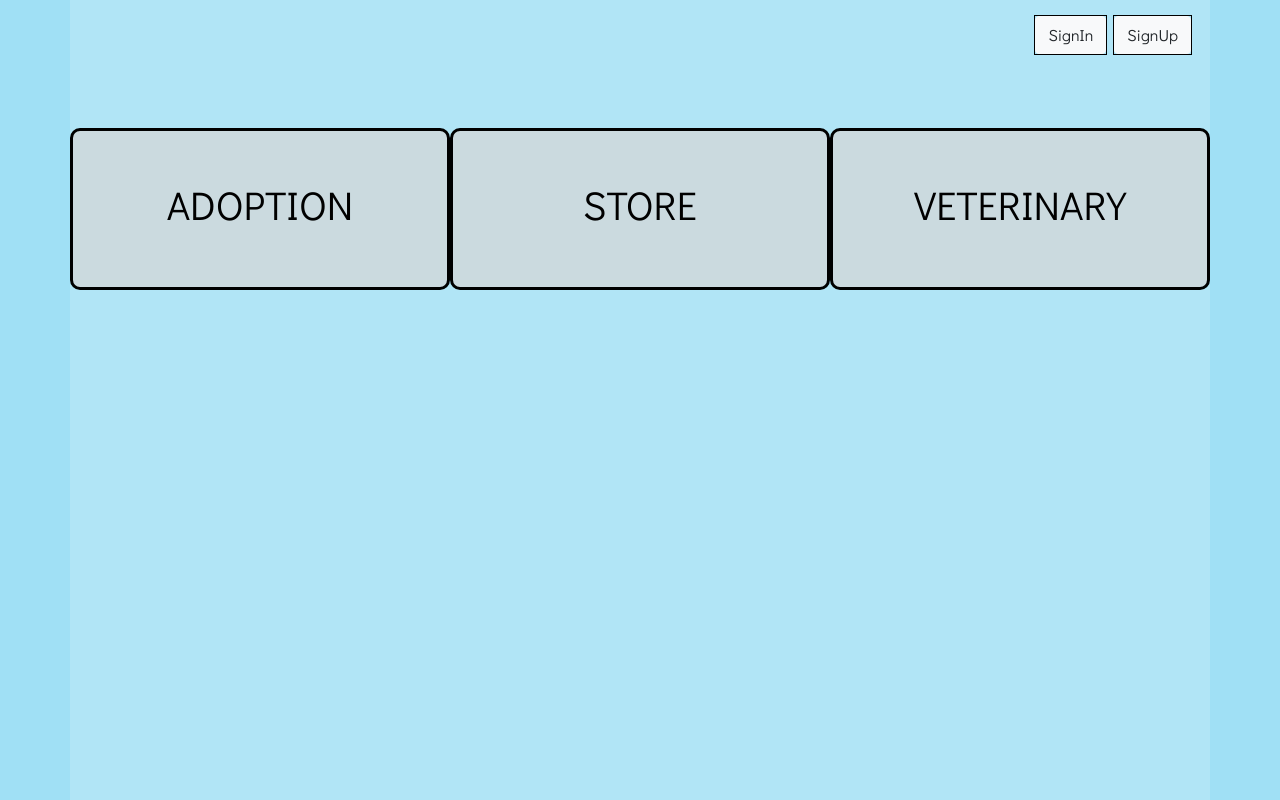
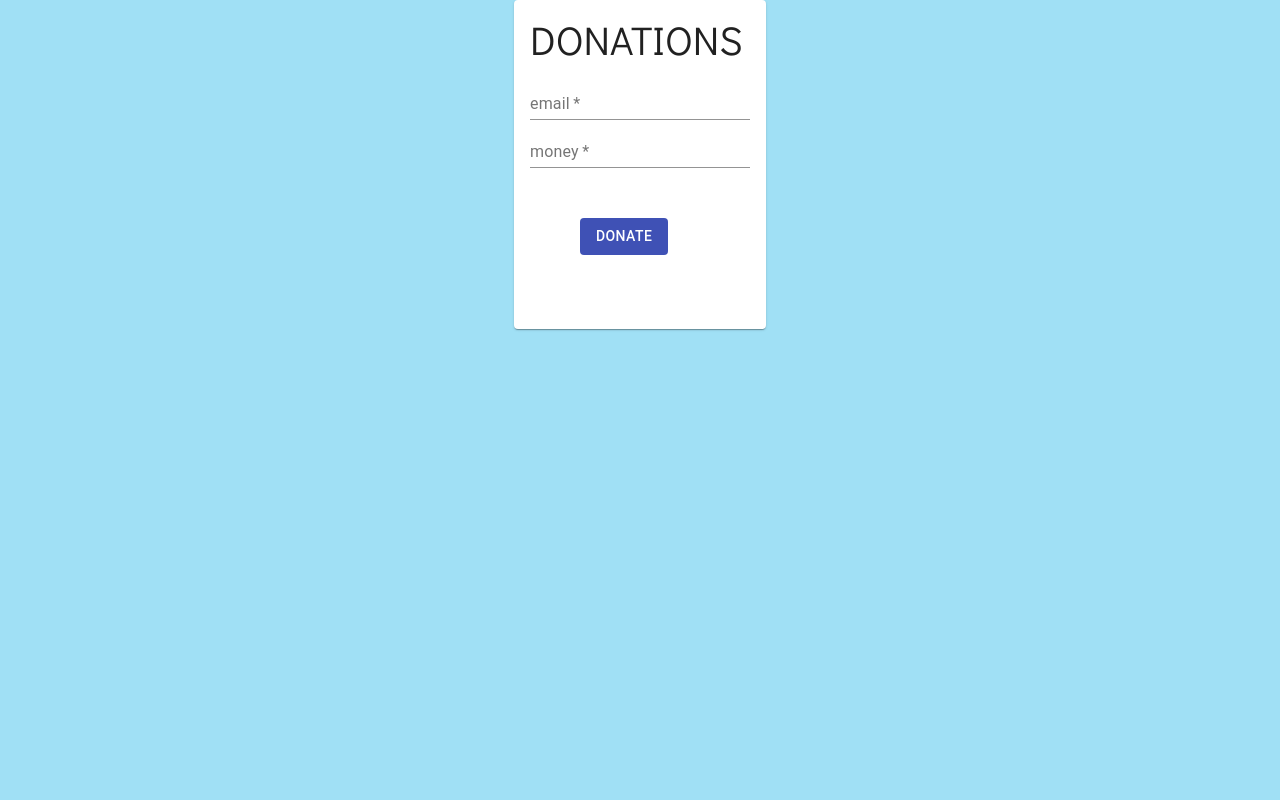
Before and after one commit to DeployerTeam/developerTeamFrontEnd, a React (Create React App) app: page / in a window 1280 px wide. Built offline with nearby package versions, Linux system fonts and the light colour scheme.

Commit message:
add payment

```diff
--- a/public/index.html
+++ b/public/index.html
@@ -29,7 +29,7 @@
   </head>
   <body>
     <noscript>You need to enable JavaScript to run this app.</noscript>
-    <div style="background: #A0E0F5;" id="root"></div>
+    <div style="background: #A0E0F5;min-height: 100vh;" id="root"></div>
     <!--
       This HTML file is a template.
       If you open it directly in the browser, you will see an empty page.
--- /dev/null
+++ b/src/components/pagos/pagos.js
@@ -0,0 +1,65 @@
+import React from 'react';
+import { Container, Box, Grid, Card, CardContent, TextField, Button } from '@material-ui/core';
+
+export default class Pagos extends React.Component{
+
+
+    render(){
+        return (
+            <React.Fragment>
+                <Container >
+                    <Box>
+                        <Grid
+                        container
+                        direction="row"
+                        justify="center"
+                        alignItems="flex-end"
+                        >
+                            <Card>
+
+                                <CardContent>
+                                <h1>DONATIONS</h1>
+                                    <form noValidate autoComplete="off">
+                                        <div>
+                                            <TextField
+                                            required
+                                            id="email"
+                                            label="email"
+                                            defaultValue=""
+                                            type="email"
+                                            />
+                                        </div>
+
+                                        <div>
+                                            <TextField
+                                            required
+                                            id="value"
+                                            label="money"
+                                            defaultValue=""
+                                            type="number"
+                                            />
+                                        </div>
+
+                                        <div style={{margin:50 }}>
+                                            <Button
+                                            variant="contained"
+                                            color="primary"
+                                            disableElevation
+                                            justify="center"
+                                            >
+                                                Donate
+                                            </Button>
+                                        </div>
+
+                                    </form>
+                                </CardContent>
+
+                            </Card>
+
+                        </Grid>
+                    </Box>
+                </Container>
+            </React.Fragment>
+        );
+    }
+}
--- a/src/index.js
+++ b/src/index.js
@@ -9,12 +9,12 @@ import Popper from 'popper.js';
 import 'bootstrap/dist/js/bootstrap.bundle.min';
 import Main from './components/main/Main';
 import Router from './routes/index'
+import Pagos from './components/pagos/pagos';
 
 ReactDOM.render(
   <React.StrictMode>
-    {/* <App /> */}
-    {/* <Main/> */}
-    <Router/>
+    <Pagos/>
+    {/* <Router/> */}
   </React.StrictMode>,
   document.getElementById('root')
 );
```
